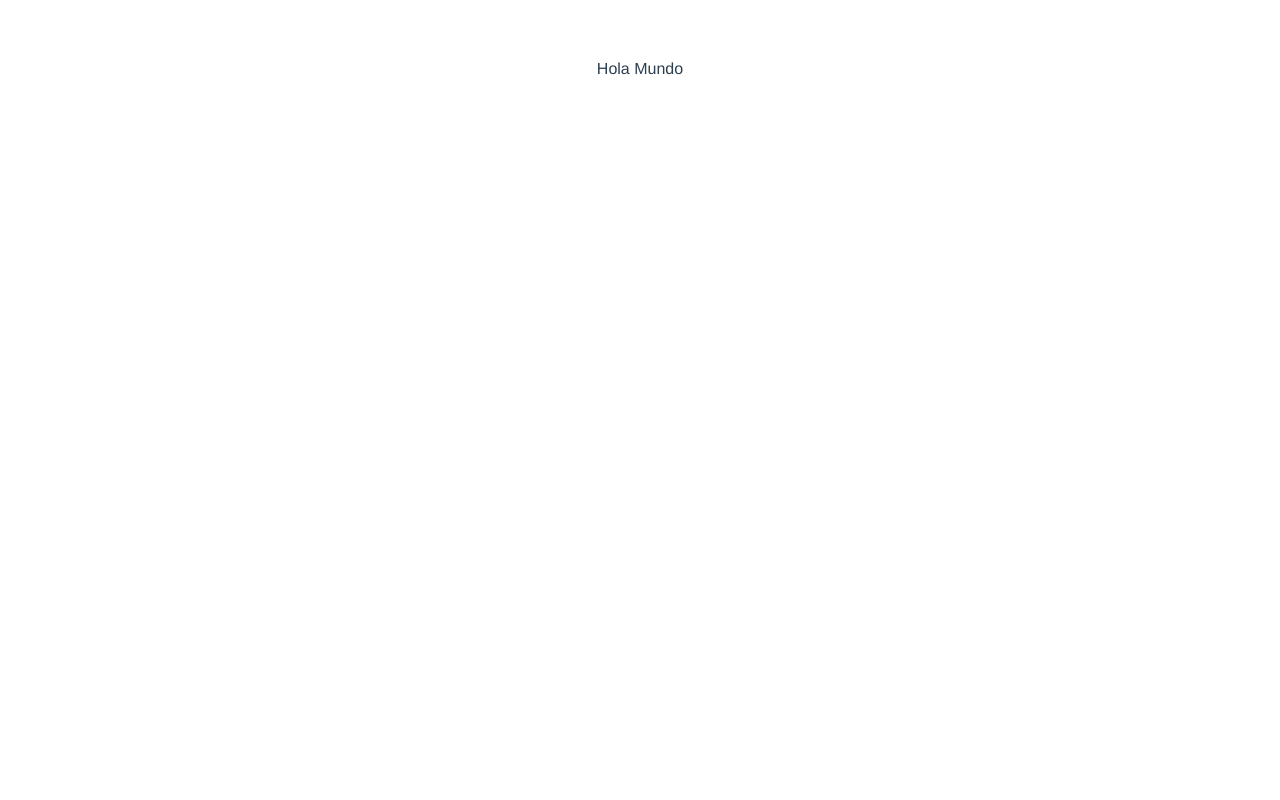
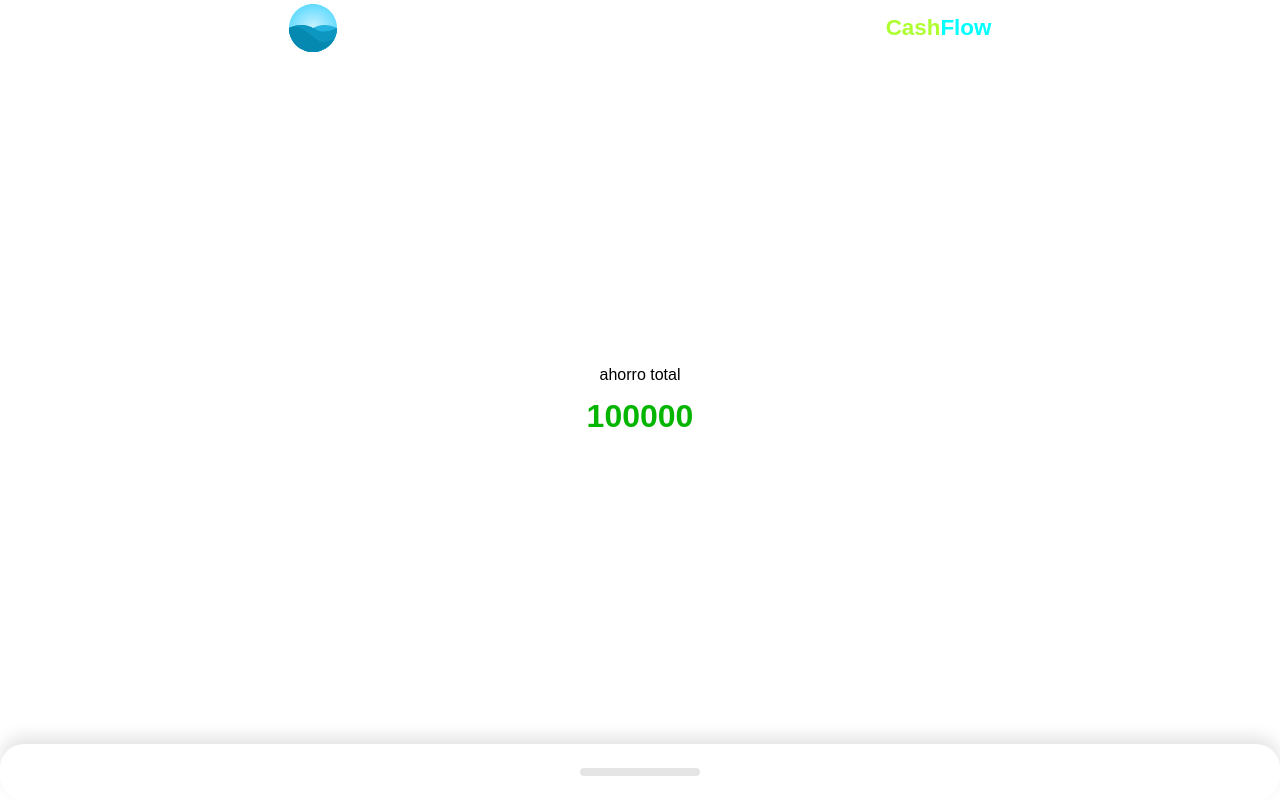
Before and after one commit to TatianaAbi/cash-flow, a Vue app: page / in a window 1280 px wide. Built offline with nearby package versions, Linux system fonts and the light colour scheme.

Commit message:
creando componentes y el numero de ahorros

```diff
--- a/src/App.vue
+++ b/src/App.vue
@@ -18,6 +18,7 @@ export default {
   name: "App",
   components: {
     SplashScreenVue,
+    //nuestro componente home sera especial cuando el componente de carga se renderize el home se renderizara por atras por eso usamos una promesa
     HomeCasaVue: defineAsyncComponent(
       () =>
         new Promise((resolve) => {
@@ -31,12 +32,15 @@ export default {
 </script>
 
 <style>
-#app {
-  font-family: Avenir, Helvetica, Arial, sans-serif;
-  -webkit-font-smoothing: antialiased;
-  -moz-osx-font-smoothing: grayscale;
-  text-align: center;
-  color: #2c3e50;
-  margin-top: 60px;
+html,
+body,
+.app {
+  min-height: 100vh;
+  margin: 0;
+  font-family: Arial, Helvetica, sans-serif;
+}
+* {
+  --brand-green: #04b500;
+  --brand-blue: #0689b0;
 }
 </style>
--- /dev/null
+++ b/src/components/HeaderSeccion.vue
@@ -0,0 +1,34 @@
+<template>
+  <header>
+    <img @click="reload" src="@/assets/cashflow-icon.svg" alt="logo" />
+    <h1><span>Cash</span>Flow</h1>
+  </header>
+</template>
+<script>
+export default {
+  methods: {
+    reload() {
+      location.reload();
+    },
+  },
+};
+</script>
+<style scoped>
+header {
+  display: flex;
+  justify-content: space-around;
+  align-items: center;
+  width: 100vw;
+}
+img,
+span {
+  width: 48px;
+}
+h1 {
+  font-size: 1.4rem;
+  color: cyan;
+}
+h1 span {
+  color: greenyellow;
+}
+</style>
--- a/src/components/Home-casa.vue
+++ b/src/components/Home-casa.vue
@@ -1,3 +1,39 @@
 <template>
-  <div>Hola Mundo</div>
+  <LayoutDeLogoVue>
+    <template #header>
+      <HeaderSeccionVue></HeaderSeccionVue>
+    </template>
+    <template #resume>
+      <IndexResumeVue
+        :label="'ahorro total'"
+        :total-amount="100000"
+        :amount="amount"
+      />
+    </template>
+
+    <template #movements>
+      <MovementsOneVue />
+    </template>
+  </LayoutDeLogoVue>
 </template>
+<script>
+//import Resume from "./Resume/Index1.vue";
+import HeaderSeccionVue from "./HeaderSeccion.vue";
+import LayoutDeLogoVue from "./LayoutDeLogo.vue";
+import MovementsOneVue from "./MovementsOne.vue";
+import IndexResumeVue from "./ResumeWeb/IndexResume.vue";
+
+export default {
+  components: {
+    LayoutDeLogoVue,
+    HeaderSeccionVue,
+    MovementsOneVue,
+    IndexResumeVue,
+  },
+  data() {
+    return {
+      amount: null,
+    };
+  },
+};
+</script>
--- /dev/null
+++ b/src/components/LayoutDeLogo.vue
@@ -0,0 +1,66 @@
+<template>
+  <div class="header">
+    <slot name="header"></slot>
+  </div>
+  <div class="resume">
+    <slot name="resume"></slot>
+  </div>
+  <div class="movements">
+    <div class="head" @click="showMovements = !showMovements">
+      <div class="grip"></div>
+    </div>
+    <div class="body" v-show="showMovements">
+      <slot name="movements"></slot>
+    </div>
+  </div>
+</template>
+<script setup>
+import { ref } from "vue";
+const showMovements = ref(false);
+</script>
+<style scoped>
+.header,
+.resume,
+.movements {
+  display: flex;
+  justify-content: space-around;
+  align-items: center;
+  box-sizing: border-box;
+  padding: 0 14px;
+}
+.header {
+  position: fixed;
+  width: 100vw;
+}
+.resume {
+  min-height: 100vh;
+}
+.movements {
+  z-index: 1;
+  position: absolute;
+  flex-direction: column;
+  bottom: 0;
+  width: 100vw;
+  background-color: white;
+  box-shadow: 0 -8px 16px #e5e5e5;
+  border-radius: 24px;
+}
+.movements .head {
+  display: flex;
+  justify-content: center;
+  align-items: center;
+  padding: 24px;
+  width: 100%;
+  box-sizing: border-box;
+}
+.movements .body {
+  height: 75vh;
+  width: 100%;
+}
+.movements .head .grip {
+  width: 120px;
+  height: 8px;
+  background-color: #e5e5e5;
+  border-radius: 4px;
+}
+</style>
--- /dev/null
+++ b/src/components/MovementsOne.vue
@@ -0,0 +1,3 @@
+<template>
+  <div class="movements">Movements</div>
+</template>
--- /dev/null
+++ b/src/components/ResumeWeb/IndexResume.vue
@@ -0,0 +1,54 @@
+<template>
+  <main>
+    <p>{{ label }}</p>
+    <h1>{{ amountVisual }}</h1>
+  </main>
+</template>
+<script>
+export default {
+  props: {
+    label: {
+      type: String,
+    },
+    totalAmount: {
+      type: Number,
+    },
+    amount: {
+      type: Number,
+      default: null,
+    },
+  },
+  computed: {
+    amountVisual() {
+      return this.amount !== null ? this.amount : this.totalAmount;
+    },
+  },
+};
+</script>
+
+<style scoped>
+main {
+  display: flex;
+  justify-content: center;
+  align-items: center;
+  flex-direction: column;
+  width: 100%;
+}
+h1,
+p {
+  margin: 0;
+  text-align: center;
+}
+h1 {
+  margin-top: 14px;
+  color: var(--brand-green);
+}
+.graphic {
+  display: flex;
+  justify-content: center;
+  align-items: center;
+  width: 100%;
+  padding: 48px 24px;
+  box-sizing: border-box;
+}
+</style>
```
